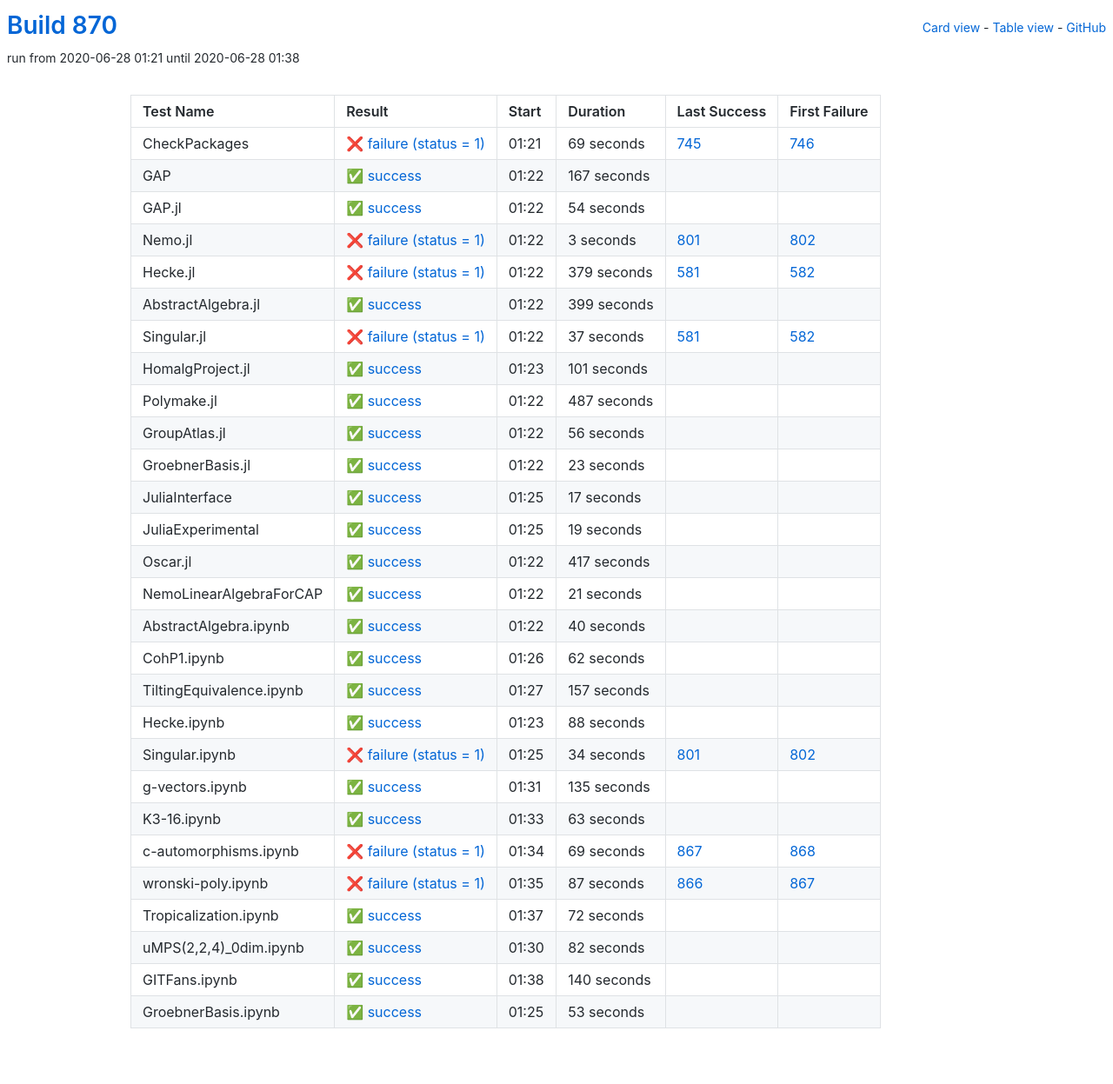
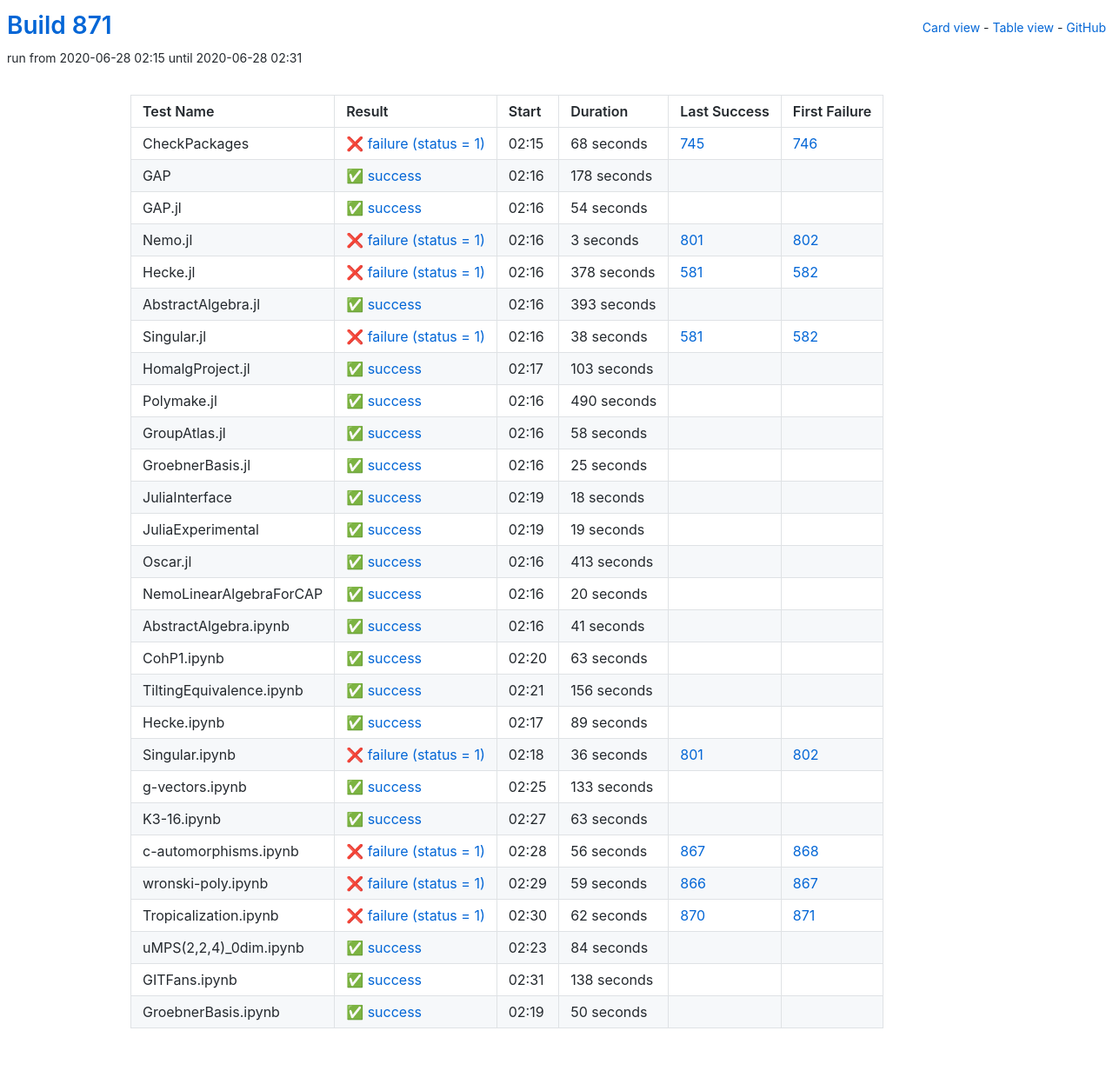
Before and after one commit to oscar-system/oscar-ci-status-1.4, a Jekyll site: the page built from table.html, in a window 1280 px wide. Shown: the whole page at 87% size. Built offline with Jekyll 4.4.1, drawn with Linux system fonts in a browser that asks for light colours.

Commit message:
Build #871

```diff
--- a/_data/ci.yml
+++ b/_data/ci.yml
@@ -1,6 +1,6 @@
 ---
-build: 870
-build_url: https://oscarci.mathematik.uni-kl.de/job/oscar-julia-1.4/870/
+build: 871
+build_url: https://oscarci.mathematik.uni-kl.de/job/oscar-julia-1.4/871/
 job: oscar-julia-1.4
 organization: oscar-system
 repo: oscar-ci-status-1.4
@@ -8,32 +8,32 @@ repourl: https://github.com/oscar-system/oscar-ci-status-1.4
 tests:
 - name: CheckPackages
   id: checkpackages
-  log: https://oscarci.mathematik.uni-kl.de/job/oscar-julia-1.4/870/artifact/logs/build-870/CheckPackages.log
-  start: 2020-06-28 01:21
+  log: https://oscarci.mathematik.uni-kl.de/job/oscar-julia-1.4/871/artifact/logs/build-871/CheckPackages.log
+  start: 2020-06-28 02:15
   success: false
   exitcode: 1
   status: failure
-  duration: 69
+  duration: 68
   last_success: 745
   last_success_url: https://oscarci.mathematik.uni-kl.de/job/oscar-julia-1.4/745/
   first_failure: 746
   first_failure_url: https://oscarci.mathematik.uni-kl.de/job/oscar-julia-1.4/746/
 - name: GAP
   id: gap
-  log: https://oscarci.mathematik.uni-kl.de/job/oscar-julia-1.4/870/artifact/logs/build-870/GAP.log
-  start: 2020-06-28 01:22
+  log: https://oscarci.mathematik.uni-kl.de/job/oscar-julia-1.4/871/artifact/logs/build-871/GAP.log
+  start: 2020-06-28 02:16
   success: true
   exitcode: 0
   status: success
-  duration: 167
+  duration: 178
   last_success: false
   last_success_url:
   first_failure: false
   first_failure_url:
 - name: GAP.jl
   id: gap-jl
-  log: https://oscarci.mathematik.uni-kl.de/job/oscar-julia-1.4/870/artifact/logs/build-870/GAP.jl.log
-  start: 2020-06-28 01:22
+  log: https://oscarci.mathematik.uni-kl.de/job/oscar-julia-1.4/871/artifact/logs/build-871/GAP.jl.log
+  start: 2020-06-28 02:16
   success: true
   exitcode: 0
   status: success
@@ -44,8 +44,8 @@ tests:
   first_failure_url:
 - name: Nemo.jl
   id: nemo-jl
-  log: https://oscarci.mathematik.uni-kl.de/job/oscar-julia-1.4/870/artifact/logs/build-870/Nemo.jl.log
-  start: 2020-06-28 01:22
+  log: https://oscarci.mathematik.uni-kl.de/job/oscar-julia-1.4/871/artifact/logs/build-871/Nemo.jl.log
+  start: 2020-06-28 02:16
   success: false
   exitcode: 1
   status: failure
@@ -56,104 +56,104 @@ tests:
   first_failure_url: https://oscarci.mathematik.uni-kl.de/job/oscar-julia-1.4/802/
 - name: Hecke.jl
   id: hecke-jl
-  log: https://oscarci.mathematik.uni-kl.de/job/oscar-julia-1.4/870/artifact/logs/build-870/Hecke.jl.log
-  start: 2020-06-28 01:22
+  log: https://oscarci.mathematik.uni-kl.de/job/oscar-julia-1.4/871/artifact/logs/build-871/Hecke.jl.log
+  start: 2020-06-28 02:16
   success: false
   exitcode: 1
   status: failure
-  duration: 379
+  duration: 378
   last_success: 581
   last_success_url: https://oscarci.mathematik.uni-kl.de/job/oscar-julia-1.4/581/
   first_failure: 582
   first_failure_url: https://oscarci.mathematik.uni-kl.de/job/oscar-julia-1.4/582/
 - name: AbstractAlgebra.jl
   id: abstractalgebra-jl
-  log: https://oscarci.mathematik.uni-kl.de/job/oscar-julia-1.4/870/artifact/logs/build-870/AbstractAlgebra.jl.log
-  start: 2020-06-28 01:22
+  log: https://oscarci.mathematik.uni-kl.de/job/oscar-julia-1.4/871/artifact/logs/build-871/AbstractAlgebra.jl.log
+  start: 2020-06-28 02:16
   success: true
   exitcode: 0
   status: success
-  duration: 399
+  duration: 393
   last_success: false
   last_success_url:
   first_failure: false
   first_failure_url:
 - name: Singular.jl
   id: singular-jl
-  log: https://oscarci.mathematik.uni-kl.de/job/oscar-julia-1.4/870/artifact/logs/build-870/Singular.jl.log
-  start: 2020-06-28 01:22
+  log: https://oscarci.mathematik.uni-kl.de/job/oscar-julia-1.4/871/artifact/logs/build-871/Singular.jl.log
+  start: 2020-06-28 02:16
   success: false
   exitcode: 1
   status: failure
-  duration: 37
+  duration: 38
   last_success: 581
   last_success_url: https://oscarci.mathematik.uni-kl.de/job/oscar-julia-1.4/581/
   first_failure: 582
   first_failure_url: https://oscarci.mathematik.uni-kl.de/job/oscar-julia-1.4/582/
 - name: HomalgProject.jl
   id: homalgproject-jl
-  log: https://oscarci.mathematik.uni-kl.de/job/oscar-julia-1.4/870/artifact/logs/build-870/HomalgProject.jl.log
-  start: 2020-06-28 01:23
+  log: https://oscarci.mathematik.uni-kl.de/job/oscar-julia-1.4/871/artifact/logs/build-871/HomalgProject.jl.log
+  start: 2020-06-28 02:17
   success: true
   exitcode: 0
   status: success
-  duration: 101
+  duration: 103
   last_success: false
   last_success_url:
   first_failure: false
   first_failure_url:
 - name: Polymake.jl
   id: polymake-jl
-  log: https://oscarci.mathematik.uni-kl.de/job/oscar-julia-1.4/870/artifact/logs/build-870/Polymake.jl.log
-  start: 2020-06-28 01:22
+  log: https://oscarci.mathematik.uni-kl.de/job/oscar-julia-1.4/871/artifact/logs/build-871/Polymake.jl.log
+  start: 2020-06-28 02:16
   success: true
   exitcode: 0
   status: success
-  duration: 487
+  duration: 490
   last_success: false
   last_success_url:
   first_failure: false
   first_failure_url:
 - name: GroupAtlas.jl
   id: groupatlas-jl
-  log: https://oscarci.mathematik.uni-kl.de/job/oscar-julia-1.4/870/artifact/logs/build-870/GroupAtlas.jl.log
-  start: 2020-06-28 01:22
+  log: https://oscarci.mathematik.uni-kl.de/job/oscar-julia-1.4/871/artifact/logs/build-871/GroupAtlas.jl.log
+  start: 2020-06-28 02:16
   success: true
   exitcode: 0
   status: success
-  duration: 56
+  duration: 58
   last_success: false
   last_success_url:
   first_failure: false
   first_failure_url:
 - name: GroebnerBasis.jl
   id: groebnerbasis-jl
-  log: https://oscarci.mathematik.uni-kl.de/job/oscar-julia-1.4/870/artifact/logs/build-870/GroebnerBasis.jl.log
-  start: 2020-06-28 01:22
+  log: https://oscarci.mathematik.uni-kl.de/job/oscar-julia-1.4/871/artifact/logs/build-871/GroebnerBasis.jl.log
+  start: 2020-06-28 02:16
   success: true
   exitcode: 0
   status: success
-  duration: 23
+  duration: 25
   last_success: false
   last_success_url:
   first_failure: false
   first_failure_url:
 - name: JuliaInterface
   id: juliainterface
-  log: https://oscarci.mathematik.uni-kl.de/job/oscar-julia-1.4/870/artifact/logs/build-870/JuliaInterface.log
-  start: 2020-06-28 01:25
+  log: https://oscarci.mathematik.uni-kl.de/job/oscar-julia-1.4/871/artifact/logs/build-871/JuliaInterface.log
+  start: 2020-06-28 02:19
   success: true
   exitcode: 0
   status: success
-  duration: 17
+  duration: 18
   last_success: false
   last_success_url:
   first_failure: false
   first_failure_url:
 - name: JuliaExperimental
   id: juliaexperimental
-  log: https://oscarci.mathematik.uni-kl.de/job/oscar-julia-1.4/870/artifact/logs/build-870/JuliaExperimental.log
-  start: 2020-06-28 01:25
+  log: https://oscarci.mathematik.uni-kl.de/job/oscar-julia-1.4/871/artifact/logs/build-871/JuliaExperimental.log
+  start: 2020-06-28 02:19
   success: true
   exitcode: 0
   status: success
@@ -164,104 +164,104 @@ tests:
   first_failure_url:
 - name: Oscar.jl
   id: oscar-jl
-  log: https://oscarci.mathematik.uni-kl.de/job/oscar-julia-1.4/870/artifact/logs/build-870/Oscar.jl.log
-  start: 2020-06-28 01:22
+  log: https://oscarci.mathematik.uni-kl.de/job/oscar-julia-1.4/871/artifact/logs/build-871/Oscar.jl.log
+  start: 2020-06-28 02:16
   success: true
   exitcode: 0
   status: success
-  duration: 417
+  duration: 413
   last_success: false
   last_success_url:
   first_failure: false
   first_failure_url:
 - name: NemoLinearAlgebraForCAP
   id: nemolinearalgebraforcap
-  log: https://oscarci.mathematik.uni-kl.de/job/oscar-julia-1.4/870/artifact/logs/build-870/NemoLinearAlgebraForCAP.log
-  start: 2020-06-28 01:22
+  log: https://oscarci.mathematik.uni-kl.de/job/oscar-julia-1.4/871/artifact/logs/build-871/NemoLinearAlgebraForCAP.log
+  start: 2020-06-28 02:16
   success: true
   exitcode: 0
   status: success
-  duration: 21
+  duration: 20
   last_success: false
   last_success_url:
   first_failure: false
   first_failure_url:
 - name: AbstractAlgebra.ipynb
   id: abstractalgebra-ipynb
-  log: https://oscarci.mathematik.uni-kl.de/job/oscar-julia-1.4/870/artifact/logs/build-870/AbstractAlgebra.ipynb.log
-  start: 2020-06-28 01:22
+  log: https://oscarci.mathematik.uni-kl.de/job/oscar-julia-1.4/871/artifact/logs/build-871/AbstractAlgebra.ipynb.log
+  start: 2020-06-28 02:16
   success: true
   exitcode: 0
   status: success
-  duration: 40
+  duration: 41
   last_success: false
   last_success_url:
   first_failure: false
   first_failure_url:
 - name: CohP1.ipynb
   id: cohp1-ipynb
-  log: https://oscarci.mathematik.uni-kl.de/job/oscar-julia-1.4/870/artifact/logs/build-870/CohP1.ipynb.log
-  start: 2020-06-28 01:26
+  log: https://oscarci.mathematik.uni-kl.de/job/oscar-julia-1.4/871/artifact/logs/build-871/CohP1.ipynb.log
+  start: 2020-06-28 02:20
   success: true
   exitcode: 0
   status: success
-  duration: 62
+  duration: 63
   last_success: false
   last_success_url:
   first_failure: false
   first_failure_url:
 - name: TiltingEquivalence.ipynb
   id: tiltingequivalence-ipynb
-  log: https://oscarci.mathematik.uni-kl.de/job/oscar-julia-1.4/870/artifact/logs/build-870/TiltingEquivalence.ipynb.log
-  start: 2020-06-28 01:27
+  log: https://oscarci.mathematik.uni-kl.de/job/oscar-julia-1.4/871/artifact/logs/build-871/TiltingEquivalence.ipynb.log
+  start: 2020-06-28 02:21
   success: true
   exitcode: 0
   status: success
-  duration: 157
+  duration: 156
   last_success: false
   last_success_url:
   first_failure: false
   first_failure_url:
 - name: Hecke.ipynb
   id: hecke-ipynb
-  log: https://oscarci.mathematik.uni-kl.de/job/oscar-julia-1.4/870/artifact/logs/build-870/Hecke.ipynb.log
-  start: 2020-06-28 01:23
+  log: https://oscarci.mathematik.uni-kl.de/job/oscar-julia-1.4/871/artifact/logs/build-871/Hecke.ipynb.log
+  start: 2020-06-28 02:17
   success: true
   exitcode: 0
   status: success
-  duration: 88
+  duration: 89
   last_success: false
   last_success_url:
   first_failure: false
   first_failure_url:
 - name: Singular.ipynb
   id: singular-ipynb
-  log: https://oscarci.mathematik.uni-kl.de/job/oscar-julia-1.4/870/artifact/logs/build-870/Singular.ipynb.log
-  start: 2020-06-28 01:25
+  log: https://oscarci.mathematik.uni-kl.de/job/oscar-julia-1.4/871/artifact/logs/build-871/Singular.ipynb.log
+  start: 2020-06-28 02:18
   success: false
   exitcode: 1
   status: failure
-  duration: 34
+  duration: 36
   last_success: 801
   last_success_url: https://oscarci.mathematik.uni-kl.de/job/oscar-julia-1.4/801/
   first_failure: 802
   first_failure_url: https://oscarci.mathematik.uni-kl.de/job/oscar-julia-1.4/802/
 - name: g-vectors.ipynb
   id: g-vectors-ipynb
-  log: https://oscarci.mathematik.uni-kl.de/job/oscar-julia-1.4/870/artifact/logs/build-870/g-vectors.ipynb.log
-  start: 2020-06-28 01:31
+  log: https://oscarci.mathematik.uni-kl.de/job/oscar-julia-1.4/871/artifact/logs/build-871/g-vectors.ipynb.log
+  start: 2020-06-28 02:25
   success: true
   exitcode: 0
   status: success
-  duration: 135
+  duration: 133
   last_success: false
   last_success_url:
   first_failure: false
   first_failure_url:
 - name: K3-16.ipynb
   id: k3-16-ipynb
-  log: https://oscarci.mathematik.uni-kl.de/job/oscar-julia-1.4/870/artifact/logs/build-870/K3-16.ipynb.log
-  start: 2020-06-28 01:33
+  log: https://oscarci.mathematik.uni-kl.de/job/oscar-julia-1.4/871/artifact/logs/build-871/K3-16.ipynb.log
+  start: 2020-06-28 02:27
   success: true
   exitcode: 0
   status: success
@@ -272,72 +272,72 @@ tests:
   first_failure_url:
 - name: c-automorphisms.ipynb
   id: c-automorphisms-ipynb
-  log: https://oscarci.mathematik.uni-kl.de/job/oscar-julia-1.4/870/artifact/logs/build-870/c-automorphisms.ipynb.log
-  start: 2020-06-28 01:34
+  log: https://oscarci.mathematik.uni-kl.de/job/oscar-julia-1.4/871/artifact/logs/build-871/c-automorphisms.ipynb.log
+  start: 2020-06-28 02:28
   success: false
   exitcode: 1
   status: failure
-  duration: 69
+  duration: 56
   last_success: 867
   last_success_url: https://oscarci.mathematik.uni-kl.de/job/oscar-julia-1.4/867/
   first_failure: 868
   first_failure_url: https://oscarci.mathematik.uni-kl.de/job/oscar-julia-1.4/868/
 - name: wronski-poly.ipynb
   id: wronski-poly-ipynb
-  log: https://oscarci.mathematik.uni-kl.de/job/oscar-julia-1.4/870/artifact/logs/build-870/wronski-poly.ipynb.log
-  start: 2020-06-28 01:35
+  log: https://oscarci.mathematik.uni-kl.de/job/oscar-julia-1.4/871/artifact/logs/build-871/wronski-poly.ipynb.log
+  start: 2020-06-28 02:29
   success: false
   exitcode: 1
   status: failure
-  duration: 87
+  duration: 59
   last_success: 866
   last_success_url: https://oscarci.mathematik.uni-kl.de/job/oscar-julia-1.4/866/
   first_failure: 867
   first_failure_url: https://oscarci.mathematik.uni-kl.de/job/oscar-julia-1.4/867/
 - name: Tropicalization.ipynb
   id: tropicalization-ipynb
-  log: https://oscarci.mathematik.uni-kl.de/job/oscar-julia-1.4/870/artifact/logs/build-870/Tropicalization.ipynb.log
-  start: 2020-06-28 01:37
+  log: https://oscarci.mathematik.uni-kl.de/job/oscar-julia-1.4/871/artifact/logs/build-871/Tropicalization.ipynb.log
+  start: 2020-06-28 02:30
+  success: false
+  exitcode: 1
+  status: failure
+  duration: 62
+  last_success: 870
+  last_success_url: https://oscarci.mathematik.uni-kl.de/job/oscar-julia-1.4/870/
+  first_failure: 871
+  first_failure_url: https://oscarci.mathematik.uni-kl.de/job/oscar-julia-1.4/871/
+- name: uMPS(2,2,4)_0dim.ipynb
+  id: umps-2-2-4-0dim-ipynb
+  log: https://oscarci.mathematik.uni-kl.de/job/oscar-julia-1.4/871/artifact/logs/build-871/uMPS-2-2-4-_0dim.ipynb.log
+  start: 2020-06-28 02:23
   success: true
   exitcode: 0
   status: success
-  duration: 72
-  last_success: false
-  last_success_url:
-  first_failure: false
-  first_failure_url:
-- name: uMPS(2,2,4)_0dim.ipynb
-  id: umps-2-2-4-0dim-ipynb
-  log: https://oscarci.mathematik.uni-kl.de/job/oscar-julia-1.4/870/artifact/logs/build-870/uMPS-2-2-4-_0dim.ipynb.log
-  start: 2020-06-28 01:30
-  success: true
-  exitcode: 0
-  status: success
-  duration: 82
+  duration: 84
   last_success: false
   last_success_url:
   first_failure: false
   first_failure_url:
 - name: GITFans.ipynb
   id: gitfans-ipynb
-  log: https://oscarci.mathematik.uni-kl.de/job/oscar-julia-1.4/870/artifact/logs/build-870/GITFans.ipynb.log
-  start: 2020-06-28 01:38
+  log: https://oscarci.mathematik.uni-kl.de/job/oscar-julia-1.4/871/artifact/logs/build-871/GITFans.ipynb.log
+  start: 2020-06-28 02:31
   success: true
   exitcode: 0
   status: success
-  duration: 140
+  duration: 138
   last_success: false
   last_success_url:
   first_failure: false
   first_failure_url:
 - name: GroebnerBasis.ipynb
   id: groebnerbasis-ipynb
-  log: https://oscarci.mathematik.uni-kl.de/job/oscar-julia-1.4/870/artifact/logs/build-870/GroebnerBasis.ipynb.log
-  start: 2020-06-28 01:25
+  log: https://oscarci.mathematik.uni-kl.de/job/oscar-julia-1.4/871/artifact/logs/build-871/GroebnerBasis.ipynb.log
+  start: 2020-06-28 02:19
   success: true
   exitcode: 0
   status: success
-  duration: 53
+  duration: 50
   last_success: false
   last_success_url:
   first_failure: false
```
Also changed, not shown: README.md.
